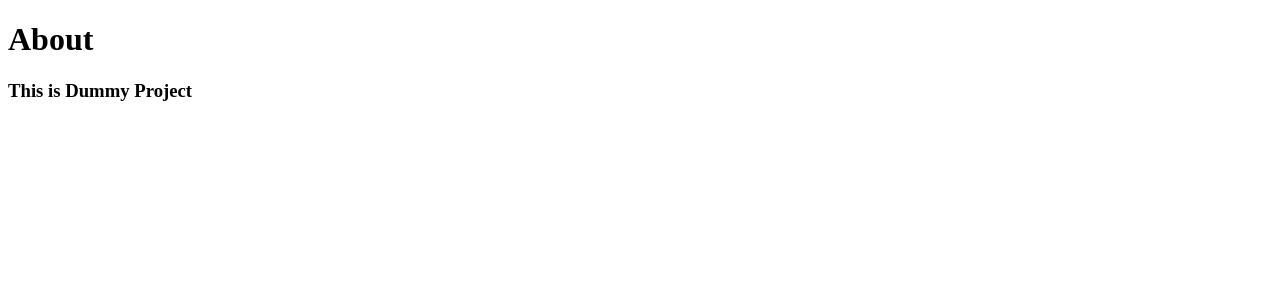
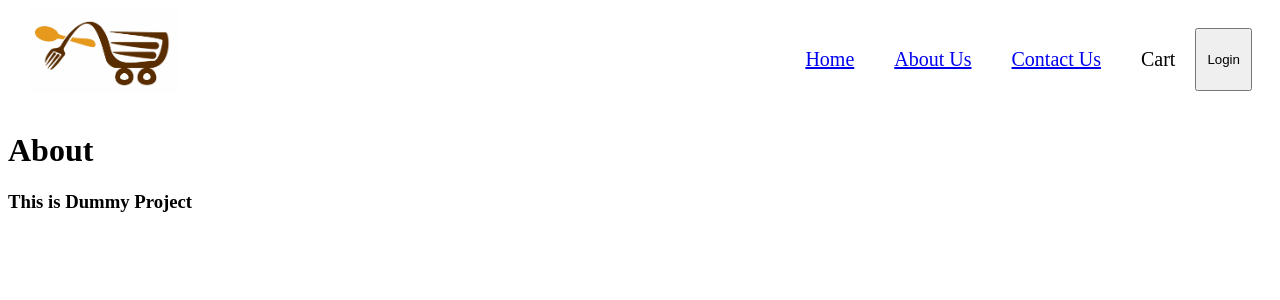
Before and after one commit to shivanip1512/React, a React (Vite) app: page /about in a window 1280 px wide. Shown: the top 300 px of the page. Built offline with nearby package versions, Linux system fonts and the light colour scheme.

Commit message:
children routing + Link

```diff
--- a/FoodDeliveryApp/src/App.js
+++ b/FoodDeliveryApp/src/App.js
@@ -5,13 +5,13 @@ import Body from "./components/Body";
 import About from "./components/About";
 import Contact from "./components/Contact";
 import Error from "./components/Error";
-import { createBrowserRouter, RouterProvider } from "react-router-dom";
+import { createBrowserRouter, RouterProvider, Outlet } from "react-router-dom";
 
 const AppLayout = () => {
     return (
         <div className="app">
             <Header />
-            <Body/>
+            <Outlet/>
         </div>
     );
 };
@@ -20,7 +20,10 @@ const appRouter = createBrowserRouter([
     {
         path: "/",
         element: <AppLayout />,
-        errorElement: <Error/>,
+        children: [
+            {
+                path: "/",
+                element: <Body/>
             },
             {
                 path: "/about",
@@ -30,6 +33,9 @@ const appRouter = createBrowserRouter([
                 path: "/contact",
                 element: <Contact/>,
             }
+        ],
+        errorElement: <Error/>,
+    },
 ]);
 
 const root = ReactDOM.createRoot(document.getElementById('root'));
--- a/FoodDeliveryApp/src/components/Header.js
+++ b/FoodDeliveryApp/src/components/Header.js
@@ -1,5 +1,6 @@
 import { APP_LOGO } from "../utils/constants";
 import { useState } from "react";
+import { Link } from "react-router-dom";
 
 const Header = () => {
     return (
@@ -9,9 +10,15 @@ const Header = () => {
             </div>
             <div className="nav-items">
                 <ul>
-                    <li>Home</li>
-                    <li>About Us</li>
-                    <li>Contact Us</li>
+                    <li>
+                        <Link to="/">Home</Link>
+                    </li>
+                    <li>
+                        <Link to="/about">About Us</Link>
+                    </li>
+                    <li>
+                        <Link to="/contact">Contact Us</Link>
+                    </li>
                     <li>Cart</li>
                     <LoginBtn/>
                 </ul>
```
Lines whose indentation alone changed are shown as unchanged.
